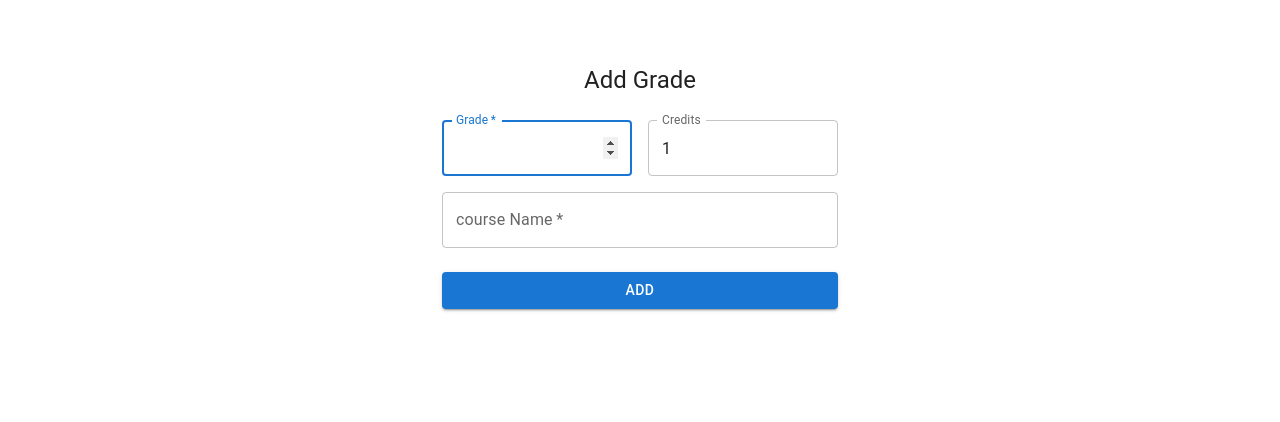
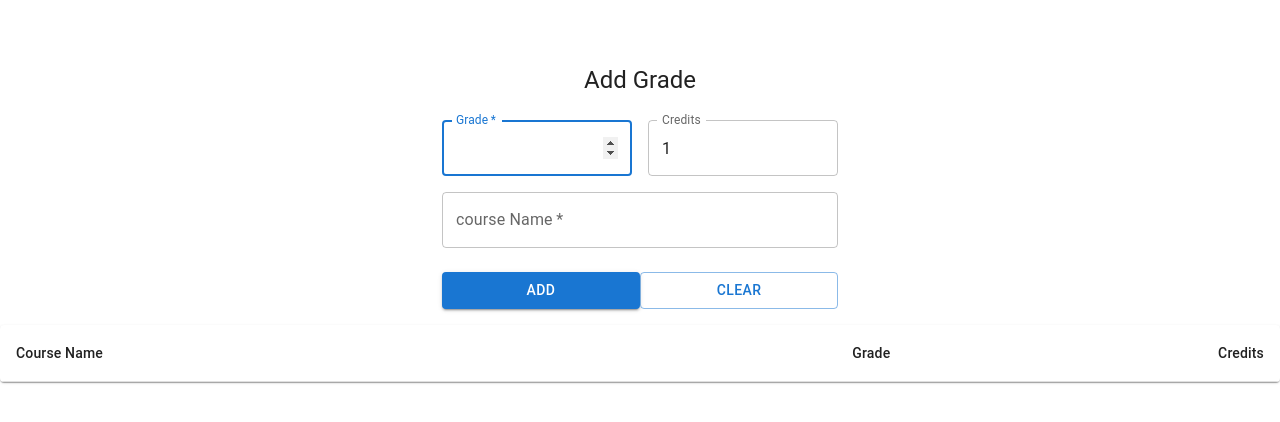
Before and after one commit to kggold4/grades-app-reactjs-mui, a React (Create React App) app: page / in a window 1280 px wide. Shown: the top 422 px of the page. Built offline with nearby package versions, Linux system fonts and the light colour scheme.

Commit message:
update list grades

```diff
--- a/src/App.js
+++ b/src/App.js
@@ -1,13 +1,16 @@
-import './App.css';
+import * as React from 'react';
+import Inset from './Inset';
+import GradeList from './GradesList';
 import Header from './Header';
 import Footer from './Footer';
-import MainContent from './MainContent';
+import './App.css';
 
 function App() {
   return (
     <div className="App">
       <Header />
-      <MainContent />
+      <Inset />
+      <GradeList />
       <Footer />
     </div>
   );
--- a/src/Footer.js
+++ b/src/Footer.js
@@ -1,4 +1,4 @@
-import { React, useState } from "react";
+import * as React from "react";
 
 export default function Footer() {
   return <footer className="Footer"></footer>;
--- a/src/GradesList.js
+++ b/src/GradesList.js
@@ -1,5 +1,50 @@
-import React from "react";
+import * as React from 'react';
+import Table from '@mui/material/Table';
+import TableBody from '@mui/material/TableBody';
+import TableCell from '@mui/material/TableCell';
+import TableContainer from '@mui/material/TableContainer';
+import TableHead from '@mui/material/TableHead';
+import TableRow from '@mui/material/TableRow';
+import Paper from '@mui/material/Paper';
+
+function loadGrades() {
+  let gradeItems = JSON.parse(localStorage.getItem('gradeItems'));
+  if((gradeItems != null) && (gradeItems.length > 0)) {
+    console.log("get: ", gradeItems);
+    return gradeItems;
+  } else {
+    return [];
+  }
+}
 
 export default function GradeList() {
-  return <h1></h1>;
+  const gradeItems = loadGrades();
+
+  return (
+    <TableContainer component={Paper}>
+      <Table sx={{ minWidth: 650 }} aria-label="simple table">
+        <TableHead>
+          <TableRow>
+            <TableCell>Course Name</TableCell>
+            <TableCell align="right">Grade</TableCell>
+            <TableCell align="right">Credits</TableCell>
+          </TableRow>
+        </TableHead>
+        <TableBody>
+          {gradeItems.map((gradeItem) => (
+            <TableRow
+              key={gradeItem.name}
+              sx={{ '&:last-child td, &:last-child th': { border: 0 } }}
+            >
+              <TableCell component="th" scope="row">
+                {gradeItem.name}
+              </TableCell>
+              <TableCell align="right">{gradeItem.grade}</TableCell>
+              <TableCell align="right">{gradeItem.credits}</TableCell>
+            </TableRow>
+          ))}
+        </TableBody>
+      </Table>
+    </TableContainer>
+  );
 }
--- a/src/MainContent.js
+++ b/src/Inset.js
@@ -1,4 +1,5 @@
-import { React, useState } from "react";
+import * as React from "react"
+import { useState } from "react";
 import Button from "@mui/material/Button";
 import CssBaseline from "@mui/material/CssBaseline";
 import TextField from "@mui/material/TextField";
@@ -9,6 +10,8 @@ import Container from "@mui/material/Container";
 import { createTheme, ThemeProvider } from "@mui/material/styles";
 
 const theme = createTheme();
+let gradeItems = [];
+let current_grade_id = 0;
 
 function add_grade(name, grade, credits) {
   console.log(
@@ -19,6 +22,59 @@ function add_grade(name, grade, credits) {
     ", credits: ",
     credits
   );
+  getCurrentGradeId();
+  getCurrentGradeList();
+  let gradeItem = new GradeItem(current_grade_id, name, grade, credits);
+  gradeItems.push(gradeItem);
+  setCurrentGradeItems();
+  setCurrentGradeId();
+  reloadGradeList();
+}
+
+function reloadGradeList() {
+  window.location.reload(false);
+}
+
+function getCurrentGradeList() {
+  let current_grades_list = JSON.parse(localStorage.getItem("gradeItems"));
+  if(current_grades_list != null) {
+    gradeItems = current_grades_list;
+  }
+}
+
+function getCurrentGradeId() {
+  current_grade_id = JSON.parse(localStorage.getItem("gradeID"));
+  console.log("get id: ", current_grade_id);
+  if(current_grade_id == null) {
+    current_grade_id = 0;
+  }
+}
+
+function setCurrentGradeId() {
+  localStorage.setItem("gradeID", JSON.stringify(current_grade_id));
+  console.log("save id: ", current_grade_id);
+}
+
+function setCurrentGradeItems() {
+  current_grade_id++;
+  localStorage.setItem("gradeItems", JSON.stringify(gradeItems));
+}
+
+function clearGradesItems() {
+  gradeItems = [];
+  localStorage.removeItem("gradeItems");
+  current_grade_id = 0;
+  setCurrentGradeId();
+  reloadGradeList();
+}
+
+class GradeItem {
+  constructor(id, name, grade, credits) {
+    this.id = id;
+    this.name = name;
+    this.grade = grade;
+    this.credits = credits;
+  }
 }
 
 export default function Inset() {
@@ -77,17 +133,32 @@ export default function Inset() {
                 />
               </Grid>
             </Grid>
+            <Grid container>
+              <Grid item xs={6}>
             <Button
               type="submit"
               fullWidth
               variant="contained"
               sx={{ mt: 3, mb: 2 }}
               onClick={() => {
-                add_grade(name, grade, credits);
+                add_grade(name, parseFloat(grade), parseFloat(credits));
               }}
             >
               Add
             </Button>
+            </Grid>
+            <Grid item xs={6}>
+            <Button
+            type="button"
+            fullWidth
+              variant="outlined"
+              sx={{ mt: 3, mb: 2 }}
+              onClick={() => {
+                clearGradesItems();
+              }}
+            >Clear</Button>
+            </Grid>
+            </Grid>
           </Box>
         </Box>
       </Container>
```
